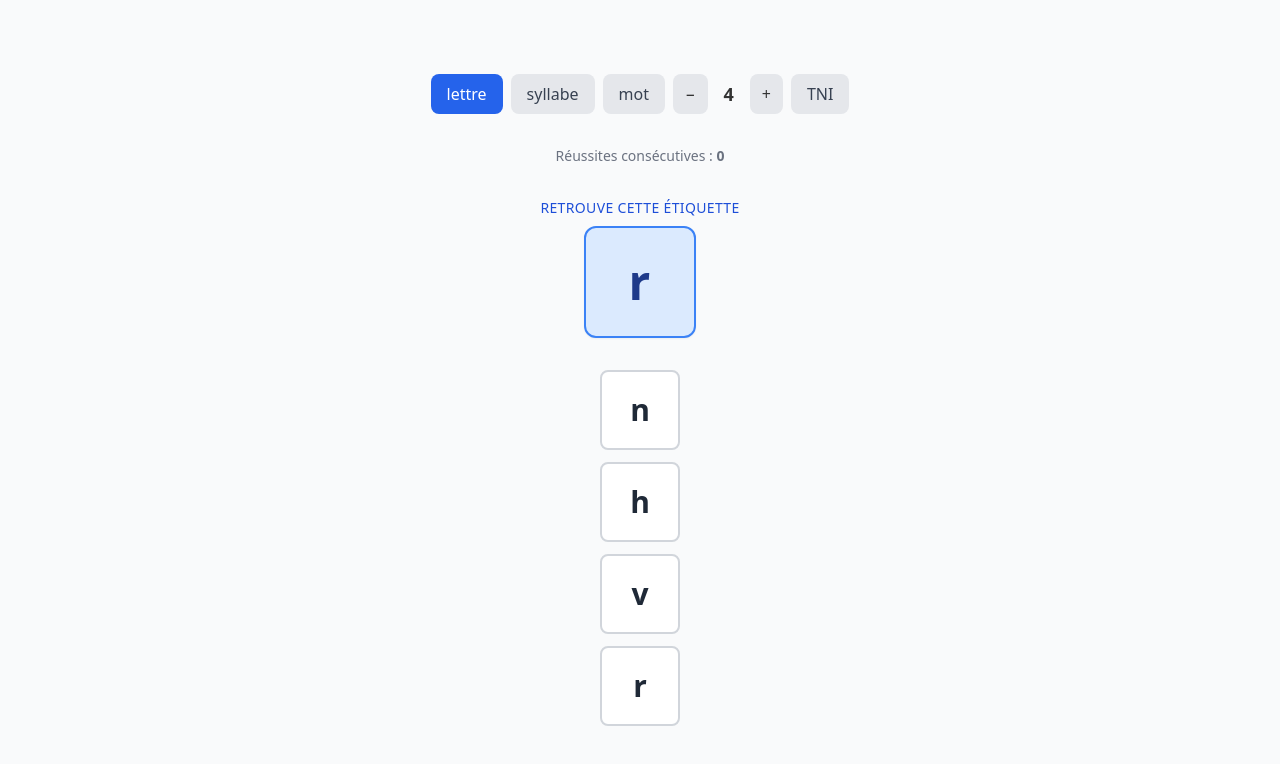
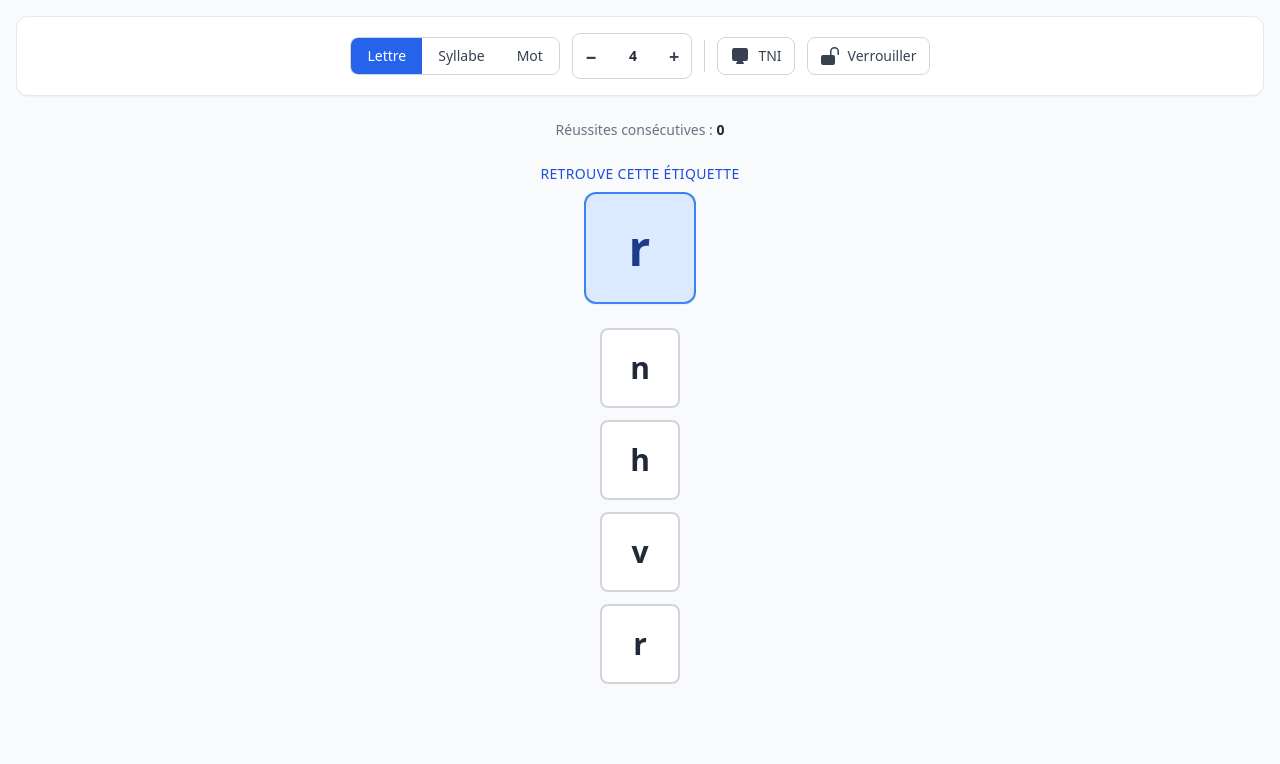
Before and after one commit to micetf/similire, a React (Vite) app: page / in a window 1280 px wide. Shown: the top 764 px of the page. Built offline with nearby package versions, Linux system fonts and the light colour scheme.

Commit message:
feat: ConfigPanel — panneau de configuration enseignant avec verrouillage et mode TNI

```diff
--- a/src/App.jsx
+++ b/src/App.jsx
@@ -8,10 +8,11 @@
 import { useState, useCallback } from "react";
 import { useConfig } from "@hooks/useConfig";
 import { useGameEngine } from "@hooks/useGameEngine";
+import ConfigPanel from "@/components/config/ConfigPanel";
 import ModelZone from "@/components/game/ModelZone";
 import ProposalGrid from "@/components/game/ProposalGrid";
 import FeedbackMessage from "@/components/game/FeedbackMessage";
-import { TYPES_UNITE, DELAI_SUCCES_MS } from "@constants";
+import { DELAI_SUCCES_MS } from "@constants";
 
 /**
  * Composant racine de SiMiLire.
@@ -19,8 +20,13 @@ import { TYPES_UNITE, DELAI_SUCCES_MS } from "@constants";
  * @returns {JSX.Element}
  */
 function App() {
-    const { config, setTypeUnite, setNbPropositions, toggleModeTni } =
-        useConfig();
+    const {
+        config,
+        setTypeUnite,
+        setNbPropositions,
+        toggleModeTni,
+        toggleVerrouillage,
+    } = useConfig();
 
     const { gameState, repondre, allerTourSuivant, recommencer } =
         useGameEngine(config);
@@ -33,7 +39,6 @@ function App() {
         nbErreursTourCourant,
     } = gameState;
 
-    // Id de l'étiquette cliquée — pour l'animation shake
     const [idClique, setIdClique] = useState(null);
 
     const handleRepondre = useCallback(
@@ -56,52 +61,20 @@ function App() {
     }, []);
 
     return (
-        <div className="min-h-screen bg-gray-50 flex flex-col items-center justify-center gap-8 p-6">
-            {/* Config rapide — sera remplacée par ConfigPanel au sprint 6 */}
-            <div className="flex flex-wrap gap-2 justify-center">
-                {TYPES_UNITE.map((type) => (
-                    <button
-                        key={type}
-                        onClick={() => setTypeUnite(type)}
-                        className={`px-4 py-2 rounded-lg font-medium transition-colors ${
-                            config.typeUnite === type
-                                ? "bg-blue-600 text-white"
-                                : "bg-gray-200 text-gray-700 hover:bg-gray-300"
-                        }`}
-                    >
-                        {type}
-                    </button>
-                ))}
-                <button
-                    onClick={() => setNbPropositions(config.nbPropositions - 1)}
-                    className="px-3 py-2 bg-gray-200 rounded-lg hover:bg-gray-300"
-                >
-                    −
-                </button>
-                <span className="flex items-center font-bold text-lg px-2">
-                    {config.nbPropositions}
-                </span>
-                <button
-                    onClick={() => setNbPropositions(config.nbPropositions + 1)}
-                    className="px-3 py-2 bg-gray-200 rounded-lg hover:bg-gray-300"
-                >
-                    +
-                </button>
-                <button
-                    onClick={toggleModeTni}
-                    className={`px-4 py-2 rounded-lg font-medium transition-colors ${
-                        config.modeTni
-                            ? "bg-indigo-600 text-white"
-                            : "bg-gray-200 text-gray-700 hover:bg-gray-300"
-                    }`}
-                >
-                    TNI
-                </button>
-            </div>
+        <div className="min-h-screen bg-gray-50 flex flex-col items-center gap-6 p-4">
+            {/* Panneau de configuration */}
+            <ConfigPanel
+                config={config}
+                onTypeUnite={setTypeUnite}
+                onNbPropositions={setNbPropositions}
+                onToggleModeTni={toggleModeTni}
+                onToggleVerrouillage={toggleVerrouillage}
+            />
 
             {/* Score */}
             <p className="text-sm text-gray-500">
-                Réussites consécutives : <strong>{score}</strong>
+                Réussites consécutives :{" "}
+                <strong className="text-gray-800">{score}</strong>
             </p>
 
             {/* Zone modèle */}
@@ -133,7 +106,8 @@ function App() {
                     </p>
                     <button
                         onClick={recommencer}
-                        className="px-6 py-2 bg-green-600 hover:bg-green-700 text-white font-bold rounded-lg transition-colors"
+                        className="px-6 py-2 bg-green-600 hover:bg-green-700
+                                   text-white font-bold rounded-lg transition-colors"
                     >
                         Recommencer
                     </button>
--- /dev/null
+++ b/src/components/config/ConfigPanel.jsx
@@ -0,0 +1,227 @@
+/**
+ * Panneau de configuration enseignant.
+ * Permet de régler le type d'unité, le nombre de propositions,
+ * le mode TNI et le verrouillage de la configuration.
+ *
+ * @module components/config/ConfigPanel
+ */
+
+import PropTypes from "prop-types";
+import {
+    TYPES_UNITE,
+    LABELS_TYPES_UNITE,
+    NB_PROPOSITIONS_MIN,
+    NB_PROPOSITIONS_MAX,
+} from "@constants";
+
+/**
+ * Icône cadenas — verrouillé.
+ * @returns {JSX.Element}
+ */
+function IconeCadenas() {
+    return (
+        <svg
+            xmlns="http://www.w3.org/2000/svg"
+            viewBox="0 0 20 20"
+            fill="currentColor"
+            className="w-5 h-5"
+        >
+            <path
+                fillRule="evenodd"
+                d="M10 1a4.5 4.5 0 00-4.5 4.5V9H5a2 2 0 00-2 2v6a2 2 0 002 2h10a2 2 0 002-2v-6a2 2 0 00-2-2h-.5V5.5A4.5 4.5 0 0010 1zm3 8V5.5a3 3 0 10-6 0V9h6z"
+                clipRule="evenodd"
+            />
+        </svg>
+    );
+}
+
+/**
+ * Icône cadenas — déverrouillé.
+ * @returns {JSX.Element}
+ */
+function IconeCadenasOuvert() {
+    return (
+        <svg
+            xmlns="http://www.w3.org/2000/svg"
+            viewBox="0 0 20 20"
+            fill="currentColor"
+            className="w-5 h-5"
+        >
+            <path
+                fillRule="evenodd"
+                d="M14.5 1A4.5 4.5 0 0010 5.5V9H3a2 2 0 00-2 2v6a2 2 0 002 2h10a2 2 0 002-2v-6a2 2 0 00-2-2h-1.5V5.5a3 3 0 116 0v2.75a.75.75 0 001.5 0V5.5A4.5 4.5 0 0014.5 1z"
+                clipRule="evenodd"
+            />
+        </svg>
+    );
+}
+
+/**
+ * Icône écran TNI.
+ * @returns {JSX.Element}
+ */
+function IconeEcran() {
+    return (
+        <svg
+            xmlns="http://www.w3.org/2000/svg"
+            viewBox="0 0 20 20"
+            fill="currentColor"
+            className="w-5 h-5"
+        >
+            <path
+                fillRule="evenodd"
+                d="M2 4.25A2.25 2.25 0 014.25 2h11.5A2.25 2.25 0 0118 4.25v8.5A2.25 2.25 0 0115.75 15h-3.105a3.501 3.501 0 001.1 1.677A.75.75 0 0113.26 18H6.74a.75.75 0 01-.484-1.323A3.501 3.501 0 007.355 15H4.25A2.25 2.25 0 012 12.75v-8.5z"
+                clipRule="evenodd"
+            />
+        </svg>
+    );
+}
+
+/**
+ * Panneau de configuration enseignant.
+ *
+ * @param {Object}   props
+ * @param {Object}   props.config               - Configuration courante
+ * @param {Function} props.onTypeUnite          - Change le type d'unité
+ * @param {Function} props.onNbPropositions     - Change le nombre de propositions
+ * @param {Function} props.onToggleModeTni      - Bascule le mode TNI
+ * @param {Function} props.onToggleVerrouillage - Bascule le verrouillage
+ * @returns {JSX.Element}
+ */
+function ConfigPanel({
+    config,
+    onTypeUnite,
+    onNbPropositions,
+    onToggleModeTni,
+    onToggleVerrouillage,
+}) {
+    const { typeUnite, nbPropositions, modeTni, verrouille } = config;
+
+    // En mode verrouillé, seul le bouton de déverrouillage est visible
+    if (verrouille) {
+        return (
+            <div className="flex justify-end w-full px-4">
+                <button
+                    onClick={onToggleVerrouillage}
+                    className="p-2 text-gray-400 hover:text-gray-600 transition-colors"
+                    title="Déverrouiller la configuration"
+                    aria-label="Déverrouiller la configuration"
+                >
+                    <IconeCadenas />
+                </button>
+            </div>
+        );
+    }
+
+    return (
+        <div className="w-full bg-white border border-gray-200 rounded-xl shadow-sm p-4">
+            <div className="flex flex-wrap items-center gap-3 justify-center">
+                {/* Sélecteur de type d'unité */}
+                <div
+                    className="flex rounded-lg border border-gray-300 overflow-hidden"
+                    role="group"
+                    aria-label="Type d'unité"
+                >
+                    {TYPES_UNITE.map((type) => (
+                        <button
+                            key={type}
+                            onClick={() => onTypeUnite(type)}
+                            className={`
+                                px-4 py-2 text-sm font-medium transition-colors
+                                ${
+                                    typeUnite === type
+                                        ? "bg-blue-600 text-white"
+                                        : "bg-white text-gray-700 hover:bg-gray-50"
+                                }
+                            `}
+                            aria-pressed={typeUnite === type}
+                        >
+                            {LABELS_TYPES_UNITE[type]}
+                        </button>
+                    ))}
+                </div>
+
+                {/* Compteur de propositions */}
+                <div
+                    className="flex items-center rounded-lg border border-gray-300 overflow-hidden"
+                    aria-label="Nombre de propositions"
+                >
+                    <button
+                        onClick={() => onNbPropositions(nbPropositions - 1)}
+                        disabled={nbPropositions <= NB_PROPOSITIONS_MIN}
+                        className="px-3 py-2 text-gray-700 hover:bg-gray-50
+                                   disabled:opacity-40 disabled:cursor-not-allowed
+                                   transition-colors font-bold text-lg"
+                        aria-label="Diminuer le nombre de propositions"
+                    >
+                        −
+                    </button>
+                    <span className="px-4 py-2 text-sm font-bold text-gray-800 min-w-[3rem] text-center">
+                        {nbPropositions}
+                    </span>
+                    <button
+                        onClick={() => onNbPropositions(nbPropositions + 1)}
+                        disabled={nbPropositions >= NB_PROPOSITIONS_MAX}
+                        className="px-3 py-2 text-gray-700 hover:bg-gray-50
+                                   disabled:opacity-40 disabled:cursor-not-allowed
+                                   transition-colors font-bold text-lg"
+                        aria-label="Augmenter le nombre de propositions"
+                    >
+                        +
+                    </button>
+                </div>
+
+                {/* Séparateur */}
+                <div className="h-8 w-px bg-gray-300 hidden sm:block" />
+
+                {/* Bouton mode TNI */}
+                <button
+                    onClick={onToggleModeTni}
+                    className={`
+                        flex items-center gap-2 px-3 py-2 rounded-lg
+                        text-sm font-medium transition-colors border
+                        ${
+                            modeTni
+                                ? "bg-indigo-600 text-white border-indigo-600"
+                                : "bg-white text-gray-700 border-gray-300 hover:bg-gray-50"
+                        }
+                    `}
+                    aria-pressed={modeTni}
+                    title="Mode Tableau Numérique Interactif"
+                >
+                    <IconeEcran />
+                    <span className="hidden sm:inline">TNI</span>
+                </button>
+
+                {/* Bouton verrouillage */}
+                <button
+                    onClick={onToggleVerrouillage}
+                    className="flex items-center gap-2 px-3 py-2 rounded-lg
+                               text-sm font-medium border border-gray-300
+                               bg-white text-gray-700 hover:bg-gray-50
+                               transition-colors"
+                    title="Verrouiller la configuration"
+                    aria-label="Verrouiller la configuration"
+                >
+                    <IconeCadenasOuvert />
+                    <span className="hidden sm:inline">Verrouiller</span>
+                </button>
+            </div>
+        </div>
+    );
+}
+
+ConfigPanel.propTypes = {
+    config: PropTypes.shape({
+        typeUnite: PropTypes.string.isRequired,
+        nbPropositions: PropTypes.number.isRequired,
+        modeTni: PropTypes.bool.isRequired,
+        verrouille: PropTypes.bool.isRequired,
+    }).isRequired,
+    onTypeUnite: PropTypes.func.isRequired,
+    onNbPropositions: PropTypes.func.isRequired,
+    onToggleModeTni: PropTypes.func.isRequired,
+    onToggleVerrouillage: PropTypes.func.isRequired,
+};
+
+export default ConfigPanel;
```
Also changed, not shown: 2 other files (tests, documents, lock files or other folders).
